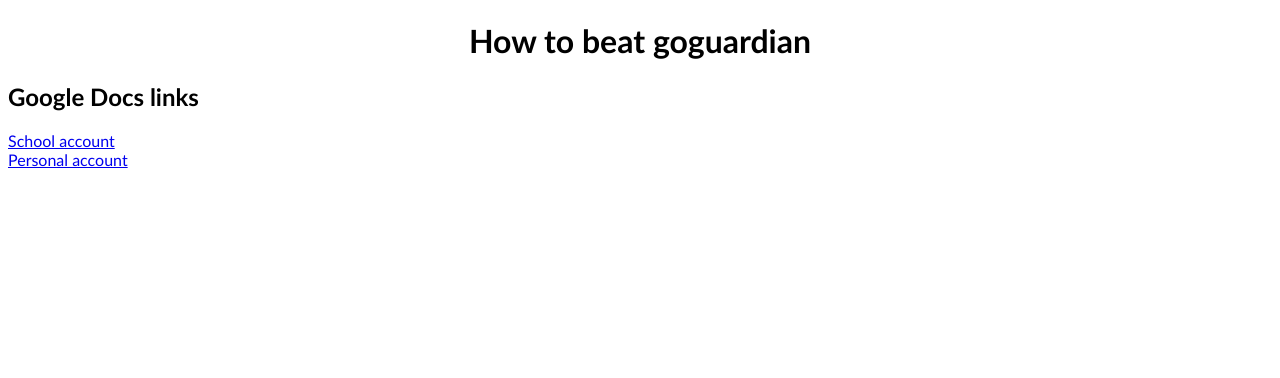
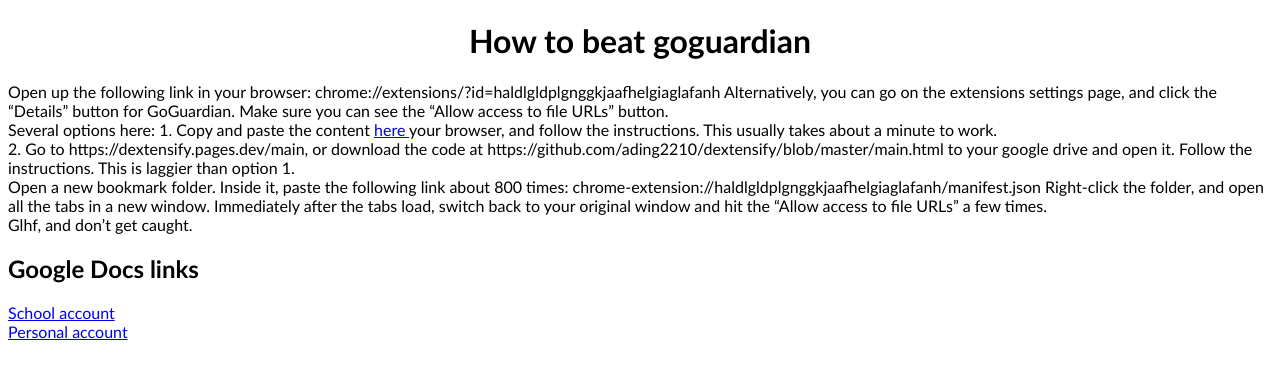
Before and after one commit to andliu766/andliu766.github.io, a website: page goguardian/index.html in a window 1280 px wide. Drawn offline with Linux system fonts and the light colour scheme.

Commit message:
messages

```diff
--- a/goguardian/index.html
+++ b/goguardian/index.html
@@ -5,6 +5,19 @@
     </h1>
 
     <body>
+        Open up the following link in your browser: chrome://extensions/?id=haldlgldplgnggkjaafhelgiaglafanh
+        Alternatively, you can go on the extensions settings page, and click the “Details” button for GoGuardian.
+        Make sure you can see the “Allow access to file URLs” button.
+<br>
+        Several options here:
+            1. Copy and paste the content <a href = "https://andliu766.github.io/goguardian/exthang3r.txt"> here </a> your browser, and follow the instructions. This usually takes about a minute to work.
+            <br>
+            2. Go to https://dextensify.pages.dev/main, or download the code at https://github.com/ading2210/dextensify/blob/master/main.html to your google drive and open it. Follow the instructions. This is laggier than option 1.
+            <br>
+            Open a new bookmark folder. Inside it, paste the following link about 800 times: chrome-extension://haldlgldplgnggkjaafhelgiaglafanh/manifest.json Right-click the folder, and open all the tabs in a new window. Immediately after the tabs load, switch back to your original window and hit the “Allow access to file URLs” a few times.
+<br>
+Glhf, and don’t get caught.
+
         <h2> Google Docs links</h2>
         <a href = "https://docs.google.com/document/d/1gJM5SRy7QESLkRoO2OImvZFB7KXyYkwE3Azsuygp0P4/edit?tab=t.0"> School account </a>
         <br>
```
Also changed, not shown: goguardian/exthang3r.txt (added, +1 -0 lines).
